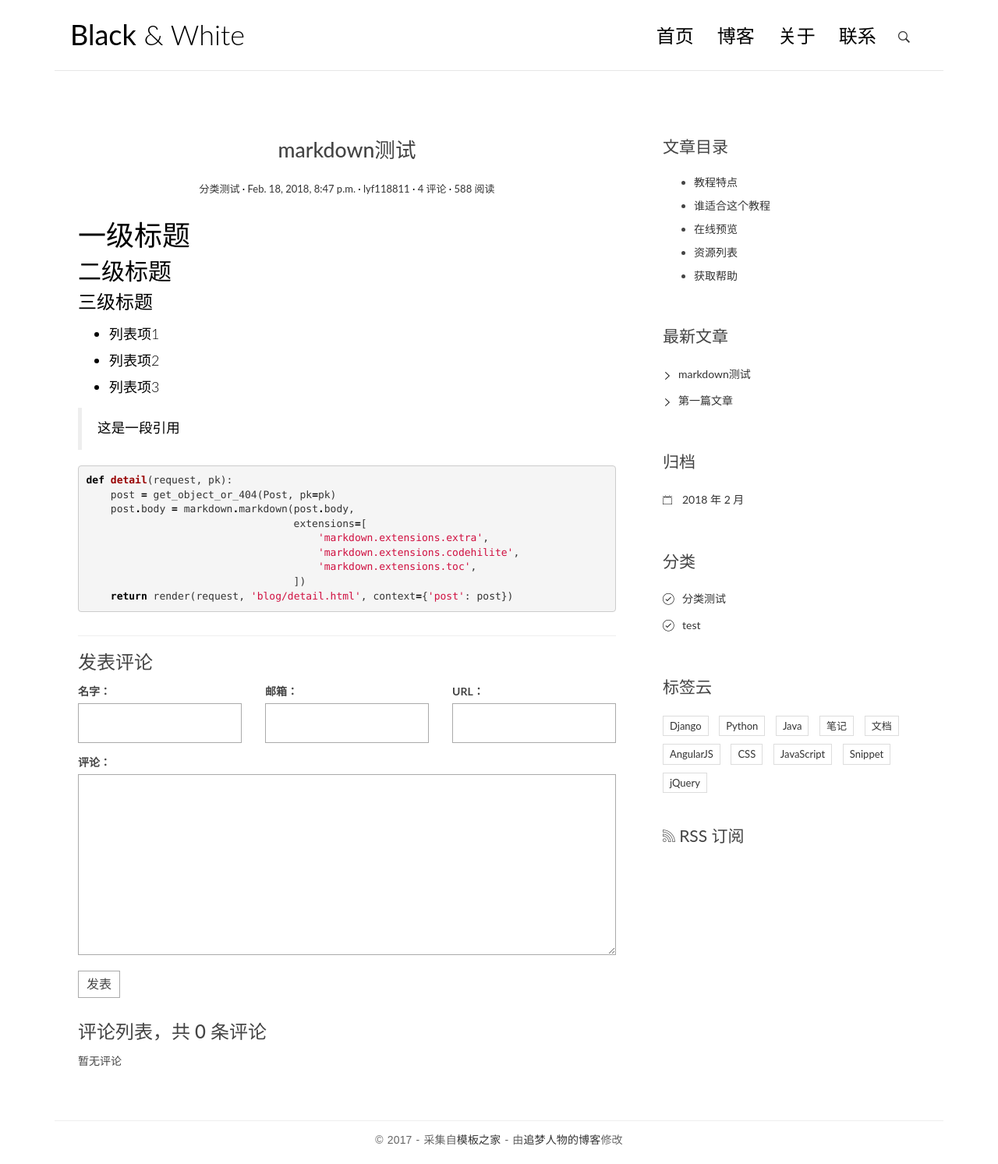
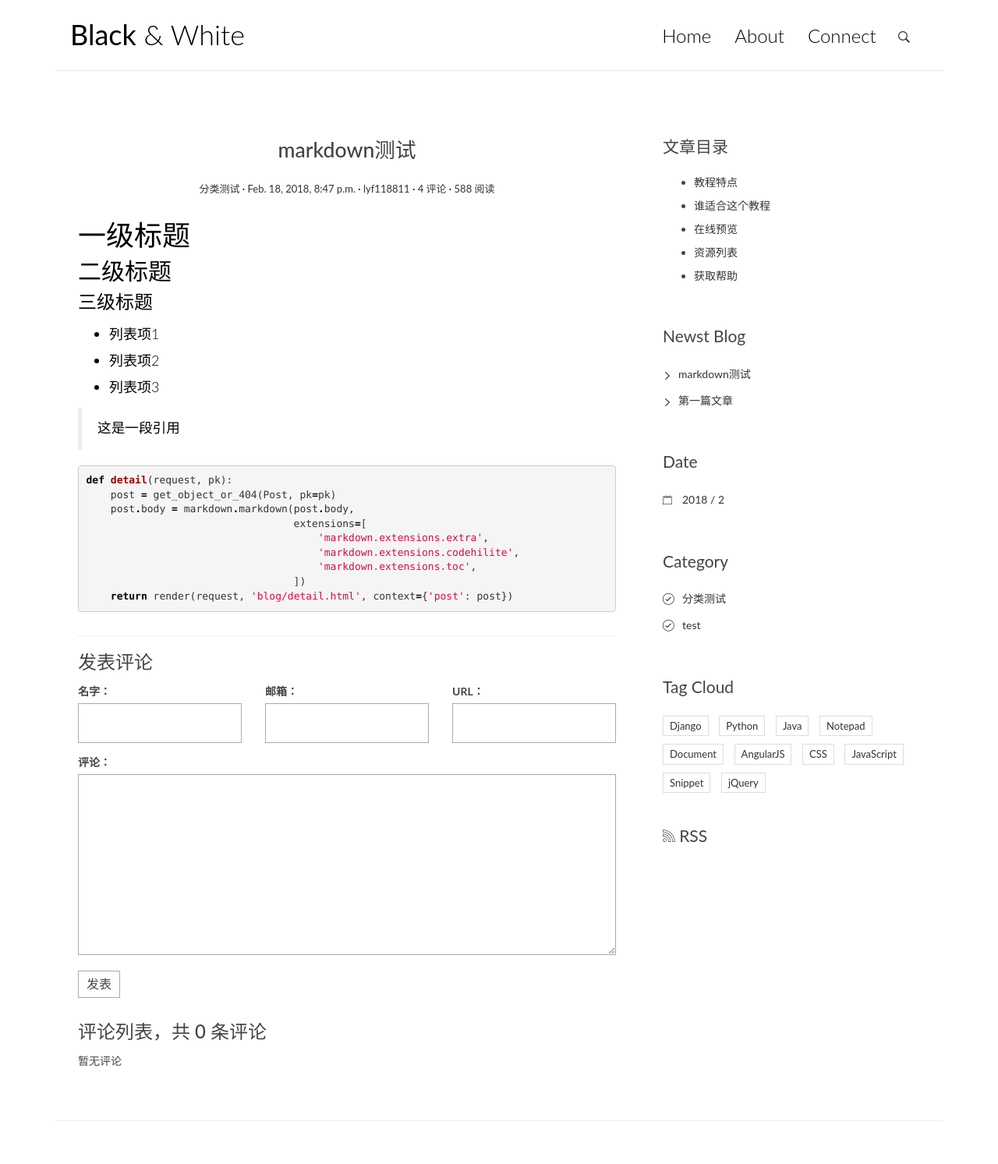
Before and after one commit to yli166/Django-blog, a Django app: page /post/2/ in a window 1280 px wide. Shown: the whole page at 78% size. After the commit the page ends 1438 px from the top, so only its background shows below. Run offline with Django 3.2, Linux system fonts and the light colour scheme; data comes from the database, SQL or seed files in the repository; some libraries are stand-ins or nearby versions.

Commit message:
2018/5/22

```diff
--- a/blogproject/blog/templates/base.html
+++ b/blogproject/blog/templates/base.html
@@ -29,7 +29,7 @@
         <div class="row">
             <div class="col-md-4 col-sm-5 col-xs-8">
                 <div class="logo">
-                    <h1><a href="index.html"><b>Black</b> &amp; White</a></h1>
+                    <h1><a href="/"><b>Black</b> &amp; White</a></h1>
                 </div>
             </div><!-- col-md-4 -->
             <div class="col-md-8 col-sm-7 col-xs-4">
@@ -42,10 +42,10 @@
 
                     <div class="collapse navbar-collapse" id="bs-example-navbar-collapse-1">
                         <ul class="nav navbar-nav navbar-right">
-                            <li class="cl-effect-11"><a href="index.html" data-hover="首页">首页</a></li>
-                            <li class="cl-effect-11"><a href="full-width.html" data-hover="博客">博客</a></li>
-                            <li class="cl-effect-11"><a href="about.html" data-hover="关于">关于</a></li>
-                            <li class="cl-effect-11"><a href="contact.html" data-hover="联系">联系</a></li>
+                            <li class="cl-effect-11"><a href="/" data-hover="Home">Home</a></li>
+                            <!--<li class="cl-effect-11"><a href="/" data-hover="Blog">Blog</a></li>-->
+                            <li class="cl-effect-11"><a href="/about" data-hover="About">About</a></li>
+                            <li class="cl-effect-11"><a href="/connect" data-hover="Connect">Connect</a></li>
                         </ul>
                     </div><!-- /.navbar-collapse -->
                 </nav>
@@ -53,7 +53,7 @@
                     <a id="search-menu" href="#"><span id="search-icon" class="ion-ios-search-strong"></span></a>
                     <div id="search-form" class="search-form">
                         <form role="search" method="get" id="searchform" action="#">
-                            <input type="search" placeholder="搜索" required>
+                            <input type="search" placeholder="search" required>
                             <button type="submit"><span class="ion-ios-search-strong"></span></button>
                         </form>
                     </div>
@@ -76,7 +76,7 @@
                 {% block toc %}
                 {% endblock toc %}
                 <div class="widget widget-recent-posts">
-                    <h3 class="widget-title">最新文章</h3>
+                    <h3 class="widget-title">Newst Blog</h3>
                     {% get_recent_posts as recent_post_list %}
                     <ul>
                         {% for post in recent_post_list %}
@@ -84,28 +84,28 @@
                             <a href="{{ post.get_absolute_url }}">{{ post.title }}</a>
                         </li>
                         {% empty %}
-                        暂无文章
+                        No Blog
                         {% endfor %}
                     </ul>
                 </div>
                 <div class="widget widget-archives">
-                    <h3 class="widget-title">归档</h3>
+                    <h3 class="widget-title">Date</h3>
                     {% archives as date_list %}
                     <ul>
                         {% for date in date_list%}
                         <li>
                         <a href="{% url 'blog:archives' date.year date.month %}">
-                            {{ date.year }} 年 {{ date.month }} 月
+                            {{ date.year }} / {{ date.month }}
                         </a>
                         </li>
                         {% empty %}
-                        暂无归档
+                        No Blog
                         {% endfor %}
                     </ul>
                 </div>
 
                 <div class="widget widget-category">
-                    <h3 class="widget-title">分类</h3>
+                    <h3 class="widget-title">Category</h3>
                     {% get_categories as category_list %}
                     <ul>
                         {% for category in category_list %}
@@ -113,13 +113,13 @@
                             <a href="{% url 'blog:category' category.pk %}">{{ category.name }}</a>
                         </li>
                         {% empty %}
-                        暂无分类！
+                        No Category
                         {% endfor %}
                     </ul>
                 </div>
 
                 <div class="widget widget-tag-cloud">
-                    <h3 class="widget-title">标签云</h3>
+                    <h3 class="widget-title">Tag Cloud</h3>
                     <ul>
                         <li>
                             <a href="#">Django</a>
@@ -131,10 +131,10 @@
                             <a href="#">Java</a>
                         </li>
                         <li>
-                            <a href="#">笔记</a>
+                            <a href="#">Notepad</a>
                         </li>
                         <li>
-                            <a href="#">文档</a>
+                            <a href="#">Document</a>
                         </li>
                         <li>
                             <a href="#">AngularJS</a>
@@ -154,7 +154,7 @@
                     </ul>
                 </div>
                 <div class="rss">
-                    <a href=""><span class="ion-social-rss-outline"></span> RSS 订阅</a>
+                    <a href=""><span class="ion-social-rss-outline"></span> RSS</a>
                 </div>
             </aside>
         </div>
@@ -164,9 +164,7 @@
     <div class="container">
         <div class="row">
             <div class="col-md-12">
-                <p class="copyright">&copy 2017 - 采集自<a href="http://www.cssmoban.com/"
-                                                        target="_blank" title="模板之家">模板之家</a>
-                    - 由<a href="http://zmrenwu.com/" title="网页模板" target="_blank">追梦人物的博客</a>修改
+                <p class="copyright">
                 </p>
             </div>
         </div>
@@ -178,10 +176,10 @@
     <button type="button" class="overlay-close"><span class="ion-ios-close-empty"></span></button>
     <nav>
         <ul>
-            <li><a href="index.html">首页</a></li>
-            <li><a href="full-width.html">博客</a></li>
-            <li><a href="about.html">关于</a></li>
-            <li><a href="contact.html">联系</a></li>
+            <li><a href="index.html">Home</a></li>
+            <li><a href="full-width.html">Blog</a></li>
+            <li><a href="about.html">About</a></li>
+            <li><a href="contact.html">Connect</a></li>
         </ul>
     </nav>
 </div>
```
